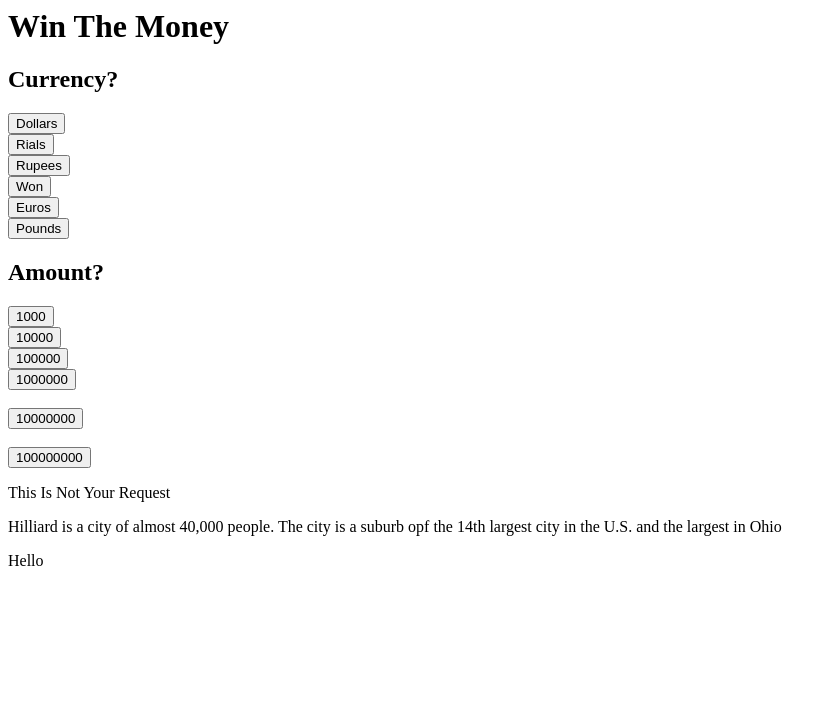
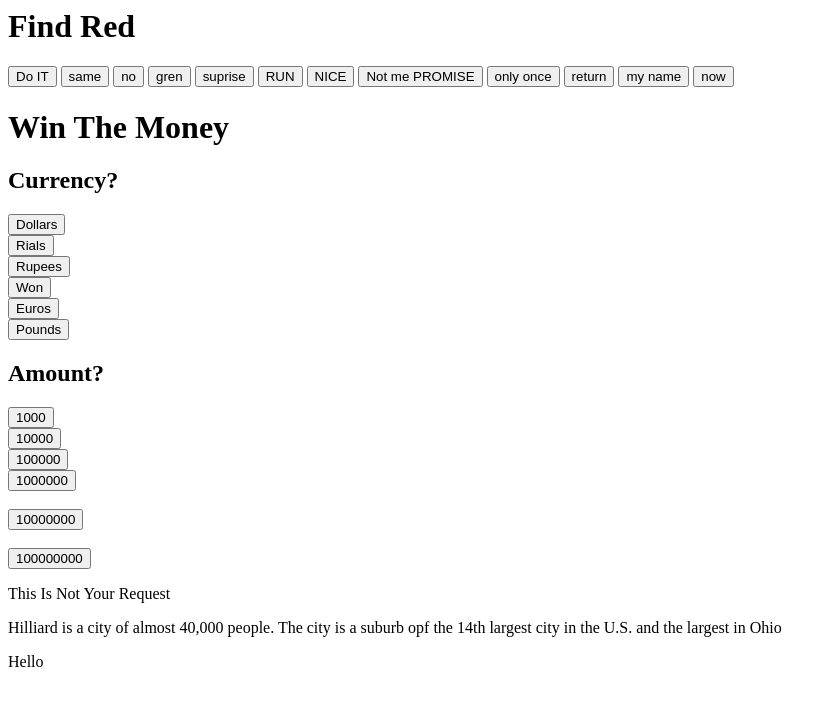
Before and after one commit to osky14/TwelveButtons2022, a plain HTML site: page index.html in a window 1280 px wide. Shown: the whole page, without its empty margins (0-837 px from the left). Drawn offline with Linux system fonts and the light colour scheme.

Commit message:
Update index.html

```diff
--- a/index.html
+++ b/index.html
@@ -3,35 +3,55 @@
     <meta charset="utf-8">
     <meta name="viewport" content="width=device-width">
     <title>replit</title>
-    <style>
-
-
-
-    </style>
+    <style></style>
   </head>
   <body id="back">
+    <h1>Find Red</h1>
+    <h3 id="HIDE">hola amigo </h1>
+      <button onclick="show()">Do IT</button>
+      <button id="change" onclick="document.getElementById('change').innerHTML = 'changed'">same</button>
+      <button id="margin" onclick="document.getElementById('margin').innerHTML= 'STOP'">no</button>
+      <button id="shh" onclick="red()">gren</button>
+      <button onclick="document.body.style.background= 'rgb(220,0,184)'">suprise</button>
+      <button id='nangin' onhover="document.getElementById('nangin').style.margin = '50px'">RUN</button>
+      <button onclick="document.body.style.background= 'rgb(0,220,0)'">NICE</button>
+      <button id='notme' onclick="document.getElementById('notme').innerHTML= 'Told ya'">Not me PROMISE</button>
+      <button id='hellos' onclick="document.getElementById('hellos').style.display = 'none'">only once</button>
+      <button onclick=document.body.style.backgroundImage="url('https://94c6c962-9a87-44d5-8a9d-5daf58a09113.id.repl.co/Monkey.jpeg')">return</button>
+      <button id='china' onclick="document.getElementById('china').innerHTML= '肚明'">my name</button>
+      <button onclick="document.getElementById('HIDE').innerHTML= 'Give Up'">now</button>
+      <script>
+        document.getElementById('HIDE').style.display = 'none'
+
+        function show() {
+          document.getElementById('HIDE').style.display = 'block';
+        }
+
+        function red() {
+          document.getElementById('shh').style.background = "rgb(220,0,0)";
+        }
+      </script>
       <script>
         function falsePrompt() {
           prompt('Capital Of U.S.');
           prompt('Largest city in the U.S.');
           alert('The Capital is Washington D.C. and the largest city is NYC');
         }
+
         function final() {
-    let q1=prompt('What Is 1+1?');
-    if (q1==2){
-      let q2=prompt('Capital Of U.S.?');
-      if (q2=="Washington D.C."){
-        let q3=prompt('Capital of Ohio');
-        if (q3=='Columbus'){
-          let moneyRec=prompt('You Won! Enter the amount you won');
-          let name=prompt('Name?')
-          alert('You Won '+moneyRec+' dollars, '+name+'.');
+          let q1 = prompt('What Is 1+1?');
+          if (q1 == 2) {
+            let q2 = prompt('Capital Of U.S.?');
+            if (q2 == "Washington D.C.") {
+              let q3 = prompt('Capital of Ohio');
+              if (q3 == 'Columbus') {
+                let moneyRec = prompt('You Won! Enter the amount you won');
+                let name = prompt('Name?')
+                alert('You Won ' + moneyRec + ' dollars, ' + name + '.');
               }
             }
           }
         }
-
-
       </script>
       <h1>Win The Money</h1>
       <h2>Currency?</h2>
@@ -54,15 +74,16 @@
       <br>
       <button onclick="document.getElementById('back').style.backgroundColor='rgb(100,104,57)'" ondblclick="final()">100000</button>
       <br>
-   <button onclick="document.getElementById('largest').style.display='block'" >1000000</button>
+      <button onclick="document.getElementById('largest').style.display='block'">1000000</button>
       <br>
       <br>
-   <button onclick="alert('no money?')" >10000000</button>
+      <button onclick="alert('no money?')">10000000</button>
       <br>
       <br>
-   <button onclick="document.getElementById('largest').innerHTML='Quizlet Is The Best Way To Study For Honors World Studies'" >100000000</button>
+      <button onclick="document.getElementById('largest').innerHTML='Quizlet Is The Best Way To Study For Honors World Studies'">100000000</button>
       <br>
       <p id="TR">This Is Not Your Request</p>
       <p id="Hill">Hilliard is a city of almost 40,000 people. The city is a suburb opf the 14th largest city in the U.S. and the largest in Ohio</p>
       <p id="largest">Hello</p>
+  </body>
 </html>
```
Lines whose indentation alone changed are shown as unchanged.
